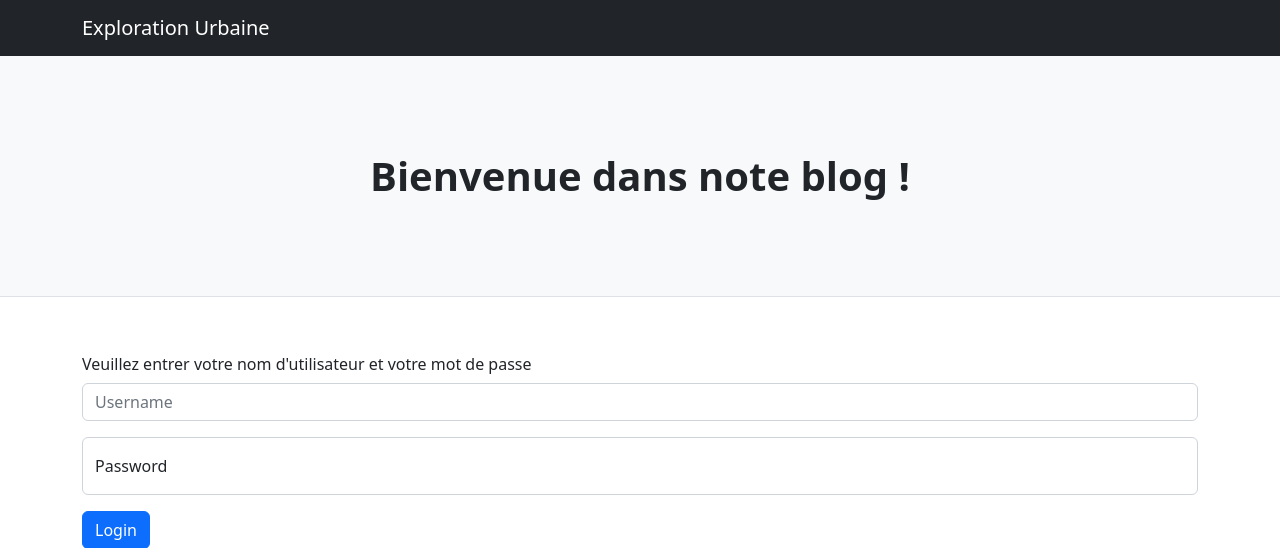
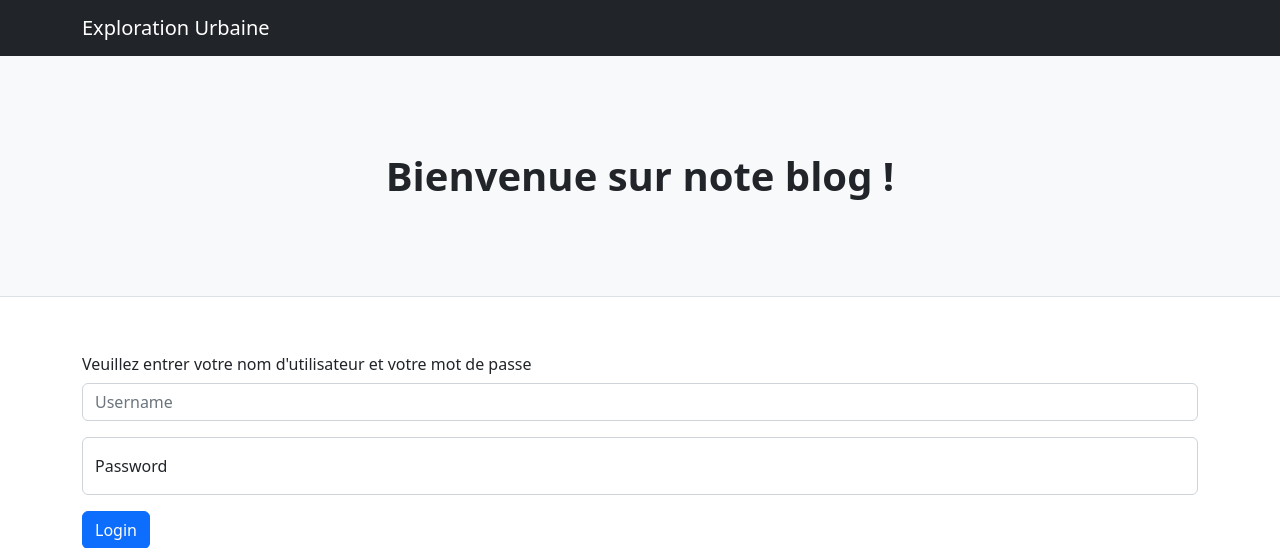
Before and after one commit to anisay12/blog_project, a Django app: page / in a window 1280 px wide. Shown: the top 548 px of the page. Run offline with Django 3.2, Linux system fonts and the light colour scheme; some libraries are stand-ins or nearby versions.

Commit message:
add-comments

```diff
--- a/blog/blog_app/templates/login.html
+++ b/blog/blog_app/templates/login.html
@@ -27,7 +27,7 @@
         <header class="py-5 bg-light border-bottom mb-4">
             <div class="container">
                 <div class="text-center my-5">
-                    <h1 class="fw-bolder">Bienvenue dans note blog !</h1>
+                    <h1 class="fw-bolder">Bienvenue sur note blog !</h1>
                 </div>
             </div>
         </header>
```
Also changed, not shown: blog/blog_app/views.py (+15 -6 lines), blog/db.sqlite3.
